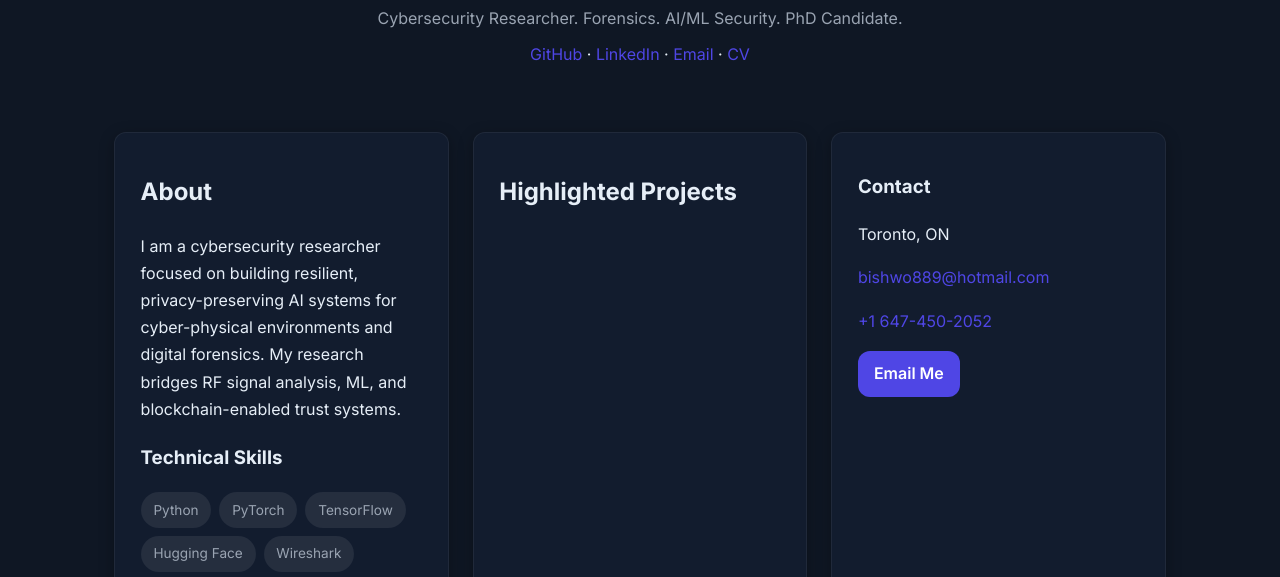
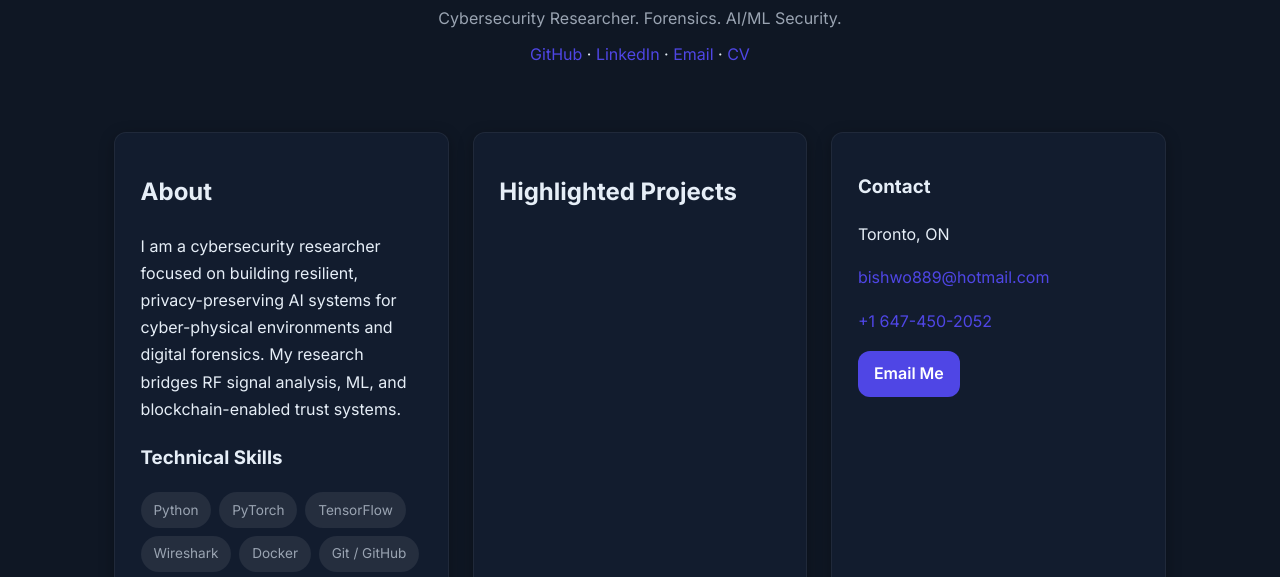
Before and after one commit to bishwo-pp/bishwo-pp.github.io, a plain HTML site: page index.html in a window 1280 px wide. Shown: the part 223-800 px from the top of the page. Drawn offline with Linux system fonts and the light colour scheme; no server answers.

Commit message:
Update index.html

```diff
--- a/index.html
+++ b/index.html
@@ -4,7 +4,7 @@
   <meta charset="utf-8" />
   <meta name="viewport" content="width=device-width, initial-scale=1" />
   <title>Bishwo Prakash Pokharel — Researcher & Cybersecurity Specialist</title>
-  <meta name="description" content="Portfolio of Bishwo Prakash Pokharel — cybersecurity researcher, digital forensics instructor, and PhD applicant." />
+  <meta name="description" content="Portfolio of Bishwo Prakash Pokharel — cybersecurity researcher, digital forensics instructor." />
   <link rel="preconnect" href="https://fonts.googleapis.com">
   <link rel="preconnect" href="https://fonts.gstatic.com" crossorigin>
   <link href="https://fonts.googleapis.com/css2?family=Inter:wght@400;600;700&display=swap" rel="stylesheet">
@@ -118,7 +118,7 @@
   <header>
     <img src="assets/avatar.png" alt="Bishwo Prakash Pokharel">
     <h1>Bishwo Prakash Pokharel</h1>
-    <p class="lead">Cybersecurity Researcher. Forensics. AI/ML Security. PhD Candidate.</p>
+    <p class="lead">Cybersecurity Researcher. Forensics. AI/ML Security.</p>
     <div>
       <a href="https://github.com/bishwo-pp" aria-label="GitHub profile" target="_blank">GitHub</a> ·
       <a href="https://www.linkedin.com/in/bishwopp/" target="_blank">LinkedIn</a> ·
@@ -135,7 +135,7 @@
       <h3>Technical Skills</h3>
       <div class="skills">
         <span class="chip">Python</span><span class="chip">PyTorch</span><span class="chip">TensorFlow</span>
-        <span class="chip">Hugging Face</span><span class="chip">Wireshark</span><span class="chip">Docker</span>
+        <span class="chip">Wireshark</span><span class="chip">Docker</span>
         <span class="chip">Git / GitHub</span>
       </div>
     </section>
```
